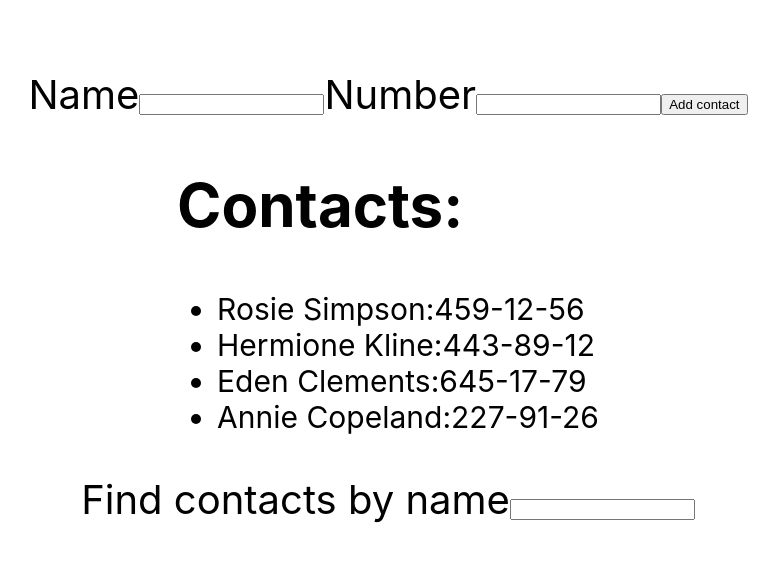
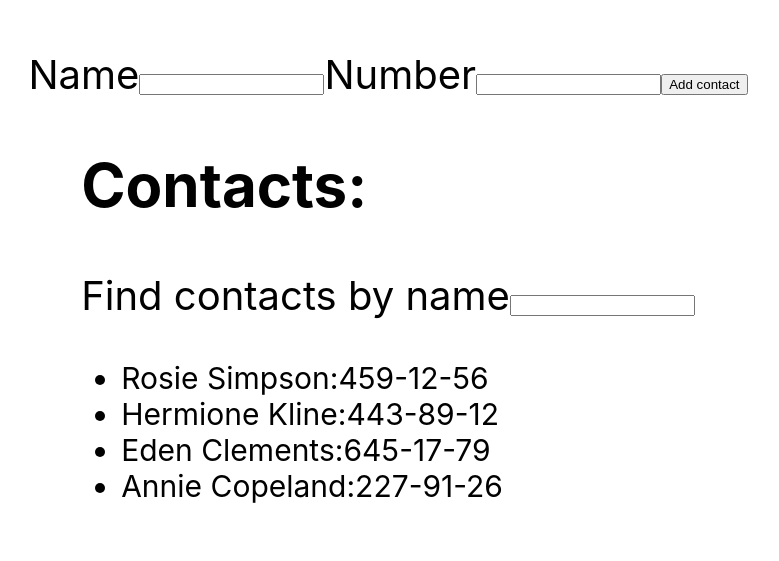
Before and after one commit to Hanna-Pylypenko/goit-react-hw-02-phonebook, a React (Create React App) app: page / in a window 1280 px wide. Shown: the part 103-664 px from the top of the page, without its empty margins (252-1031 px from the left). Built offline with nearby package versions, Linux system fonts and the light colour scheme.

Commit message:
finished with basic features

```diff
--- a/src/components/App.jsx
+++ b/src/components/App.jsx
@@ -1,6 +1,9 @@
 import React, { Component } from 'react';
 import { ContactsList } from './ContactsList/ContactsList';
 import { nanoid } from 'nanoid';
+import { ContactsForm } from './ContactsForm/ContactsForm';
+import { Filter } from './Filter/Filter';
+// import { ContactsForm } from './ContactsForm/ContactsForm';
 // import { ContactsListItem } from './ContactsList/ContactListItem';
 
 export class App extends Component {
@@ -12,19 +15,12 @@ export class App extends Component {
       { id: 'id-4', name: 'Annie Copeland', number: '227-91-26' },
     ],
     filter: '',
-    name: '',
-    number: '',
   };
-
-  inputHandler = evt => {
-    const { name, value } = evt.currentTarget;
-    this.setState({ [name]: value });
+  onFilterHadnler = data => {
+    console.log(data);
+    this.setState({ filter: data });
   };
-  onContactInfoSubmit = evt => {
-    evt.preventDefault();
-    const form = evt.currentTarget;
-    const name = form.elements.name.value;
-    const number = form.elements.number.value;
+  onSubmitHandler = ({ name, number }) => {
     const contact = {
       id: nanoid(),
       name: name,
@@ -33,26 +29,6 @@ export class App extends Component {
     this.setState(prevState => ({
       contacts: [...prevState.contacts, contact],
     }));
-    form.reset();
-  };
-  onSearchInputChange = evt => {
-    const searchedName = evt.currentTarget.value;
-    this.setState({ filter: searchedName });
-    console.log(this.state.filter);
-    const matches = this.state.contacts.filter(contact =>
-      contact.name.toLowerCase().includes(this.state.filter.toLowerCase())
-    );
-    console.log(matches);
-    return matches.map(match => {
-      const name = match.name;
-      const number = match.number;
-      const id = match.id;
-      return (
-        <li key={id}>
-          {name}:{number}
-        </li>
-      );
-    });
   };
   render() {
     return (
@@ -67,43 +43,13 @@ export class App extends Component {
           color: '#010101',
         }}
       >
-        <form action="" onSubmit={this.onContactInfoSubmit}>
-          <label htmlFor="name">Name</label>
-          <input
-            onChange={this.inputHandler}
-            type="text"
-            name="name"
-            pattern="^[a-zA-Zа-яА-Я]+(([' -][a-zA-Zа-яА-Я ])?[a-zA-Zа-яА-Я]*)*$"
-            title="Name may contain only letters, apostrophe, dash and spaces. For example Adrian, Jacob Mercer, Charles de Batz de Castelmore d'Artagnan"
-            required
-          />
-          <label htmlFor="name">Number</label>
-          <input
-            onChange={this.inputHandler}
-            type="tel"
-            name="number"
-            pattern="\+?\d{1,4}?[-.\s]?\(?\d{1,3}?\)?[-.\s]?\d{1,4}[-.\s]?\d{1,4}[-.\s]?\d{1,9}"
-            title="Phone number must be digits and can contain spaces, dashes, parentheses and can start with +"
-            required
-          />
-          <button className="submitContactBtn" type="submit">
-            Add contact
-          </button>
-        </form>
-
+        <ContactsForm onSubmit={this.onSubmitHandler} />
         <div>
           <h2>Contacts:</h2>
-          <ul>
-            <ContactsList contacts={this.state.contacts} />
-          </ul>
-        </div>
-        <div>
-          <label htmlFor="filter">Find contacts by name</label>
-          <input
-            type="search"
-            name="filter"
-            id={nanoid()}
-            onChange={this.onSearchInputChange}
+          <Filter onChange={this.onFilterHadnler} />
+          <ContactsList
+            contacts={this.state.contacts}
+            filter={this.state.filter}
           />
         </div>
       </div>
--- /dev/null
+++ b/src/components/ContactsForm/ContactsForm.jsx
@@ -0,0 +1,55 @@
+import { nanoid } from 'nanoid';
+import { Component } from 'react';
+
+export class ContactsForm extends Component {
+  state = {
+    name: '',
+    number: '',
+  };
+  nameInputId = nanoid();
+  numberInputId = nanoid();
+  inputHandler = evt => {
+    const { name, value } = evt.currentTarget;
+    this.setState({ [name]: value });
+  };
+
+  onContactInfoSubmit = evt => {
+    evt.preventDefault();
+    this.props.onSubmit(this.state);
+    this.reset();
+  };
+  reset = () => {
+    this.setState({ name: '', number: '' });
+  };
+  render() {
+    return (
+      <form onSubmit={this.onContactInfoSubmit}>
+        <label htmlFor={this.nameInputId}>Name</label>
+        <input
+          id={this.nameInputId}
+          value={this.state.name}
+          onChange={this.inputHandler}
+          type="text"
+          name="name"
+          pattern="^[a-zA-Zа-яА-Я]+(([' -][a-zA-Zа-яА-Я ])?[a-zA-Zа-яА-Я]*)*$"
+          title="Name may contain only letters, apostrophe, dash and spaces. For example Adrian, Jacob Mercer, Charles de Batz de Castelmore d'Artagnan"
+          required
+        />
+        <label htmlFor={this.numberInputId}>Number</label>
+        <input
+          id={this.numberInputId}
+          value={this.state.number}
+          onChange={this.inputHandler}
+          type="tel"
+          name="number"
+          pattern="\+?\d{1,4}?[-.\s]?\(?\d{1,3}?\)?[-.\s]?\d{1,4}[-.\s]?\d{1,4}[-.\s]?\d{1,9}"
+          title="Phone number must be digits and can contain spaces, dashes, parentheses and can start with +"
+          required
+        />
+        <button className="submitContactBtn" type="submit">
+          Add contact
+        </button>
+      </form>
+    );
+  }
+}
--- a/src/components/ContactsList/ContactsList.jsx
+++ b/src/components/ContactsList/ContactsList.jsx
@@ -1,9 +1,16 @@
 import { ContactsListItem } from './ContactListItem';
-export const ContactsList = ({ contacts }) => {
-  return contacts.map(contact => {
+export const ContactsList = ({ contacts, filter }) => {
+  console.log({ contacts, filter });
+  const contactsList = contacts.filter(contact =>
+    contact.name.toLowerCase().includes(filter.toLowerCase())
+  );
+  console.log(contactsList);
+  const matchedContacts = contactsList.map(contact => {
     const name = contact.name;
     const number = contact.number;
     const id = contact.id;
     return <ContactsListItem name={name} number={number} key={id} />;
   });
+
+  return <ul>{matchedContacts}</ul>;
 };
--- /dev/null
+++ b/src/components/Filter/Filter.jsx
@@ -0,0 +1,28 @@
+import { nanoid } from 'nanoid';
+import { Component } from 'react';
+
+export class Filter extends Component {
+  state = {
+    filter: '',
+  };
+  filterId = nanoid();
+  onSearchInputChange = evt => {
+    console.log(evt.currentTarget.value);
+    this.setState({ filter: evt.currentTarget.value });
+    this.props.onChange(this.state.filter);
+  };
+  render() {
+    return (
+      <div>
+        <label htmlFor={this.filterId}>Find contacts by name</label>
+        <input
+          value={this.state.filter}
+          type="text"
+          name="filter"
+          id={this.filterId}
+          onChange={this.onSearchInputChange}
+        />
+      </div>
+    );
+  }
+}
```
